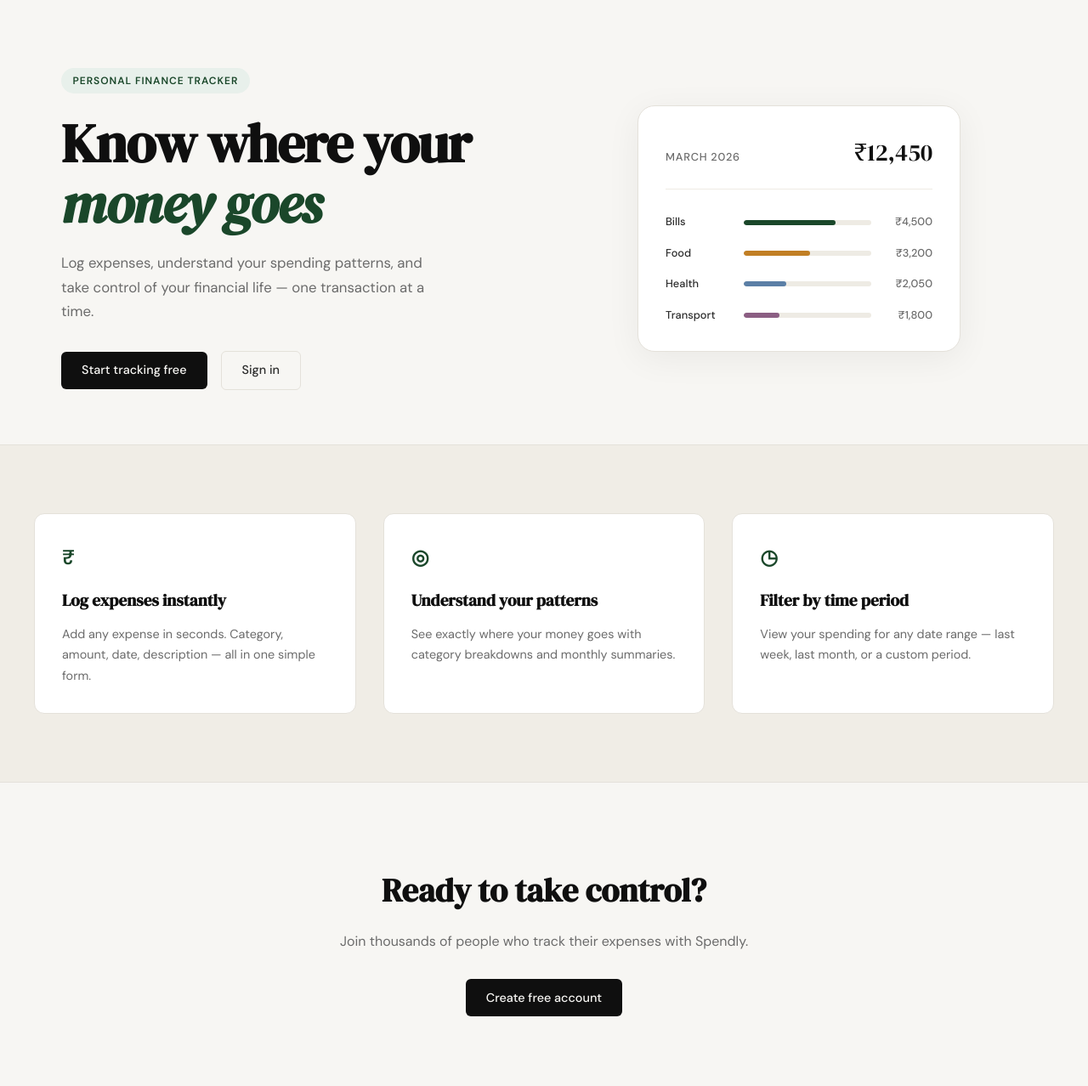
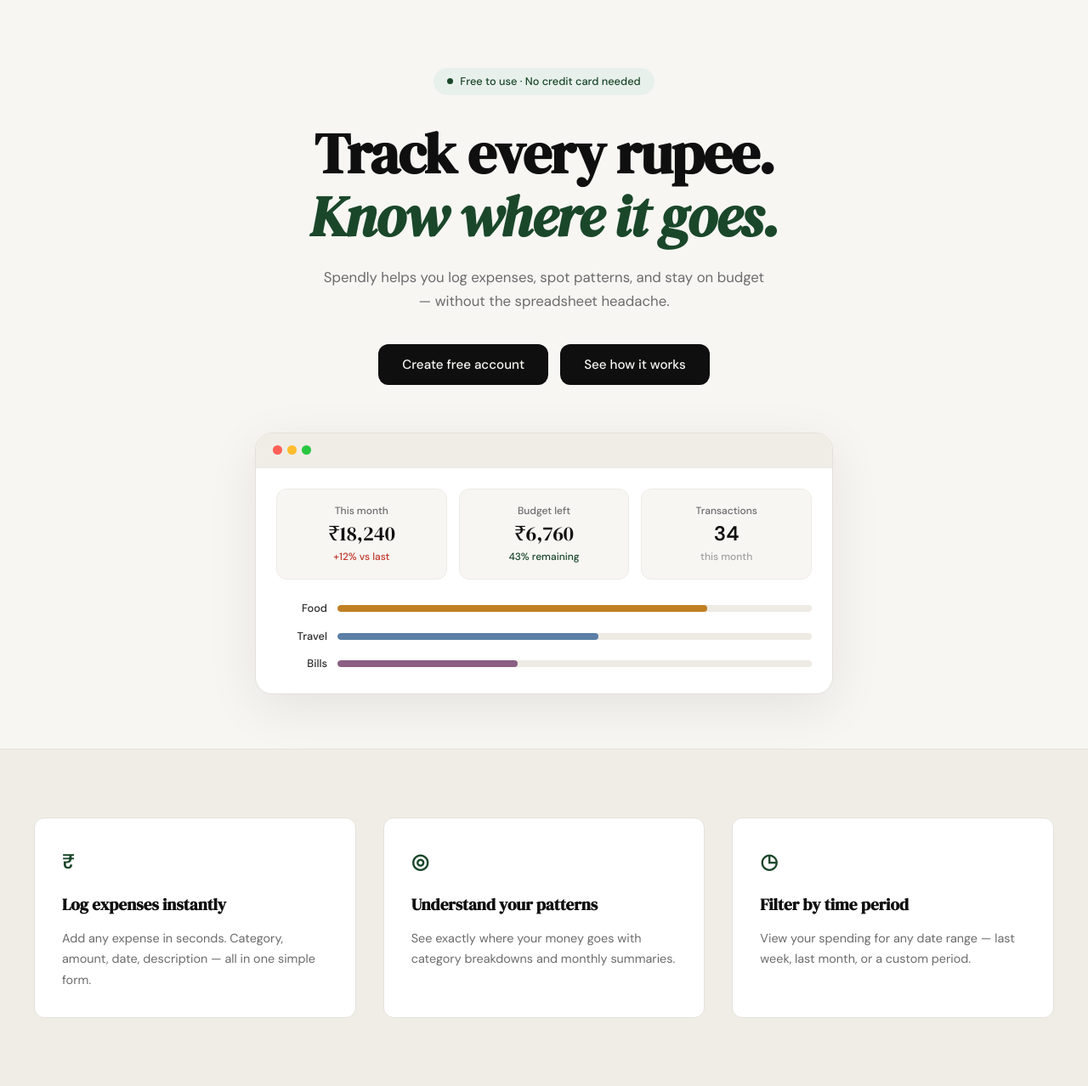
Before and after one commit to Pritam1026/Expense_Trackert, a Flask app: page / in a window 1280 px wide. Shown: the part 61-1339 px from the top of the page at 85% size. Run offline with Flask 3, Linux system fonts and the light colour scheme.

Commit message:
landing: redesign hero section to match mockup

```diff
--- /dev/null
+++ b/static/css/landing.css
@@ -0,0 +1,280 @@
+/* ------------------------------------------------------------------ */
+/* Hero — landing page only                                            */
+/* ------------------------------------------------------------------ */
+
+.lp-hero {
+    padding: 5rem 2rem 4rem;
+    text-align: center;
+}
+
+.lp-hero-inner {
+    max-width: 760px;
+    margin: 0 auto;
+}
+
+/* Badge */
+.lp-badge {
+    display: inline-flex;
+    align-items: center;
+    gap: 0.5rem;
+    background: var(--accent-light);
+    color: var(--accent);
+    font-size: 0.8rem;
+    font-weight: 500;
+    padding: 0.35rem 1rem;
+    border-radius: 999px;
+    margin-bottom: 2rem;
+}
+
+.lp-badge-dot {
+    width: 7px;
+    height: 7px;
+    background: var(--accent);
+    border-radius: 50%;
+    flex-shrink: 0;
+}
+
+/* Title */
+.lp-title {
+    font-family: var(--font-display);
+    font-size: clamp(2.6rem, 6vw, 4.2rem);
+    line-height: 1.1;
+    letter-spacing: -0.02em;
+    color: var(--ink);
+    margin-bottom: 1.25rem;
+}
+
+.lp-title em {
+    font-style: italic;
+    color: var(--accent);
+}
+
+/* Subtitle */
+.lp-subtitle {
+    font-size: 1.05rem;
+    color: var(--ink-muted);
+    line-height: 1.7;
+    max-width: 520px;
+    margin: 0 auto 2.25rem;
+}
+
+/* CTA buttons */
+.lp-actions {
+    display: flex;
+    gap: 0.875rem;
+    justify-content: center;
+    flex-wrap: wrap;
+    margin-bottom: 3.5rem;
+}
+
+.lp-btn {
+    display: inline-block;
+    background: var(--ink);
+    color: var(--paper);
+    padding: 0.75rem 1.75rem;
+    border-radius: var(--radius-md);
+    font-family: var(--font-body);
+    font-size: 0.95rem;
+    font-weight: 500;
+    border: none;
+    cursor: pointer;
+    transition: background 0.2s, transform 0.15s;
+    text-decoration: none;
+}
+
+.lp-btn:hover {
+    background: var(--accent);
+    transform: translateY(-1px);
+}
+
+/* ------------------------------------------------------------------ */
+/* Mock dashboard                                                      */
+/* ------------------------------------------------------------------ */
+
+.lp-dashboard {
+    background: var(--paper-card);
+    border: 1px solid var(--border);
+    border-radius: var(--radius-lg);
+    box-shadow: 0 16px 60px rgba(0, 0, 0, 0.08);
+    overflow: hidden;
+    max-width: 680px;
+    margin: 0 auto;
+}
+
+.lp-dash-chrome {
+    display: flex;
+    align-items: center;
+    gap: 6px;
+    padding: 0.9rem 1.25rem;
+    background: var(--paper-warm);
+    border-bottom: 1px solid var(--border-soft);
+}
+
+.lp-dot {
+    width: 11px;
+    height: 11px;
+    border-radius: 50%;
+}
+
+.lp-dot-red    { background: #ff5f57; }
+.lp-dot-yellow { background: #febc2e; }
+.lp-dot-green  { background: #28c840; }
+
+.lp-dash-body {
+    padding: 1.5rem;
+}
+
+/* Stat cards row */
+.lp-stat-row {
+    display: grid;
+    grid-template-columns: repeat(3, 1fr);
+    gap: 0.875rem;
+    margin-bottom: 1.5rem;
+}
+
+.lp-stat {
+    background: var(--paper);
+    border: 1px solid var(--border-soft);
+    border-radius: var(--radius-md);
+    padding: 1rem 1.1rem;
+    display: flex;
+    flex-direction: column;
+    gap: 0.2rem;
+}
+
+.lp-stat-label {
+    font-size: 0.75rem;
+    color: var(--ink-muted);
+    font-weight: 500;
+}
+
+.lp-stat-value {
+    font-family: var(--font-display);
+    font-size: 1.5rem;
+    color: var(--ink);
+    line-height: 1.2;
+}
+
+.lp-stat-plain {
+    font-family: var(--font-body);
+    font-weight: 600;
+}
+
+.lp-stat-sub   { font-size: 0.75rem; font-weight: 500; }
+.lp-stat-up    { color: #c0392b; }
+.lp-stat-ok    { color: var(--accent); }
+.lp-stat-muted { color: var(--ink-faint); }
+
+/* Category bars */
+.lp-bars {
+    display: flex;
+    flex-direction: column;
+    gap: 0.75rem;
+}
+
+.lp-bar-row {
+    display: grid;
+    grid-template-columns: 60px 1fr;
+    align-items: center;
+    gap: 0.75rem;
+}
+
+.lp-bar-label {
+    font-size: 0.8rem;
+    font-weight: 500;
+    color: var(--ink-soft);
+    text-align: right;
+}
+
+.lp-bar-track {
+    height: 8px;
+    background: var(--border-soft);
+    border-radius: 999px;
+    overflow: hidden;
+}
+
+.lp-bar {
+    height: 100%;
+    border-radius: 999px;
+}
+
+.lp-bar-amber  { background: #c17f24; }
+.lp-bar-blue   { background: #5b7fa6; }
+.lp-bar-purple { background: #8b5e83; }
+
+/* ------------------------------------------------------------------ */
+/* Modal                                                               */
+/* ------------------------------------------------------------------ */
+
+.lp-modal-overlay {
+    display: none;
+    position: fixed;
+    inset: 0;
+    background: rgba(15, 15, 15, 0.7);
+    z-index: 200;
+    align-items: center;
+    justify-content: center;
+    padding: 2rem;
+    backdrop-filter: blur(4px);
+}
+
+.lp-modal-overlay.lp-modal-open {
+    display: flex;
+}
+
+.lp-modal {
+    position: relative;
+    background: var(--paper-card);
+    border-radius: var(--radius-lg);
+    box-shadow: 0 24px 80px rgba(0, 0, 0, 0.25);
+    overflow: hidden;
+    max-width: 860px;
+    width: 100%;
+    animation: modalIn 0.2s ease;
+}
+
+@keyframes modalIn {
+    from { opacity: 0; transform: scale(0.96) translateY(8px); }
+    to   { opacity: 1; transform: scale(1)    translateY(0); }
+}
+
+.lp-modal-close {
+    position: absolute;
+    top: 0.875rem;
+    right: 0.875rem;
+    background: var(--paper-warm);
+    border: 1px solid var(--border);
+    border-radius: 50%;
+    width: 32px;
+    height: 32px;
+    font-size: 0.85rem;
+    color: var(--ink-muted);
+    cursor: pointer;
+    display: flex;
+    align-items: center;
+    justify-content: center;
+    transition: background 0.15s, color 0.15s;
+    z-index: 1;
+}
+
+.lp-modal-close:hover {
+    background: var(--ink);
+    color: var(--paper);
+    border-color: var(--ink);
+}
+
+.lp-modal-img {
+    display: block;
+    width: 100%;
+    height: auto;
+}
+
+/* ------------------------------------------------------------------ */
+/* Responsive                                                          */
+/* ------------------------------------------------------------------ */
+
+@media (max-width: 600px) {
+    .lp-stat-row { grid-template-columns: 1fr 1fr; }
+    .lp-stat:last-child { grid-column: span 2; }
+    .lp-title { font-size: 2.2rem; }
+}
--- a/templates/landing.html
+++ b/templates/landing.html
@@ -2,65 +2,100 @@
 
 {% block title %}Spendly — Track Every Rupee{% endblock %}
 
+{% block head %}
+<link rel="stylesheet" href="{{ url_for('static', filename='css/landing.css') }}">
+{% endblock %}
+
 {% block content %}
 
-<section class="hero">
-    <div class="hero-inner">
-        <div class="hero-badge">Personal Finance Tracker</div>
-        <h1 class="hero-title">
-            Know where your<br>
-            <em>money goes</em>
+<!-- ======================== HERO (redesigned) ======================== -->
+<section class="lp-hero">
+    <div class="lp-hero-inner">
+
+        <div class="lp-badge">
+            <span class="lp-badge-dot"></span>
+            Free to use &middot; No credit card needed
+        </div>
+
+        <h1 class="lp-title">
+            Track every rupee.<br>
+            <em>Know where it goes.</em>
         </h1>
-        <p class="hero-subtitle">
-            Log expenses, understand your spending patterns,
-            and take control of your financial life —
-            one transaction at a time.
+
+        <p class="lp-subtitle">
+            Spendly helps you log expenses, spot patterns, and stay
+            on budget &mdash; without the spreadsheet headache.
         </p>
-        <div class="hero-actions">
-            <a href="{{ url_for('register') }}" class="btn-primary">Start tracking free</a>
-            <a href="{{ url_for('login') }}" class="btn-ghost">Sign in</a>
+
+        <div class="lp-actions">
+            <a href="{{ url_for('register') }}" class="lp-btn">Create free account</a>
+            <button class="lp-btn" id="howItWorksBtn">See how it works</button>
         </div>
-    </div>
-    <div class="hero-visual">
-        <div class="mock-card">
-            <div class="mock-card-header">
-                <span class="mock-label">March 2026</span>
-                <span class="mock-total">₹12,450</span>
+
+        <!-- Mock dashboard visual -->
+        <div class="lp-dashboard">
+            <div class="lp-dash-chrome">
+                <span class="lp-dot lp-dot-red"></span>
+                <span class="lp-dot lp-dot-yellow"></span>
+                <span class="lp-dot lp-dot-green"></span>
             </div>
-            <div class="mock-bars">
-                <div class="mock-bar-row">
-                    <span class="mock-cat">Bills</span>
-                    <div class="mock-bar-track">
-                        <div class="mock-bar" style="width: 72%"></div>
+            <div class="lp-dash-body">
+                <div class="lp-stat-row">
+                    <div class="lp-stat">
+                        <span class="lp-stat-label">This month</span>
+                        <span class="lp-stat-value">₹18,240</span>
+                        <span class="lp-stat-sub lp-stat-up">+12% vs last</span>
                     </div>
-                    <span class="mock-amt">₹4,500</span>
+                    <div class="lp-stat">
+                        <span class="lp-stat-label">Budget left</span>
+                        <span class="lp-stat-value">₹6,760</span>
+                        <span class="lp-stat-sub lp-stat-ok">43% remaining</span>
+                    </div>
+                    <div class="lp-stat">
+                        <span class="lp-stat-label">Transactions</span>
+                        <span class="lp-stat-value lp-stat-plain">34</span>
+                        <span class="lp-stat-sub lp-stat-muted">this month</span>
+                    </div>
                 </div>
-                <div class="mock-bar-row">
-                    <span class="mock-cat">Food</span>
-                    <div class="mock-bar-track">
-                        <div class="mock-bar mock-bar-2" style="width: 52%"></div>
+                <div class="lp-bars">
+                    <div class="lp-bar-row">
+                        <span class="lp-bar-label">Food</span>
+                        <div class="lp-bar-track">
+                            <div class="lp-bar lp-bar-amber" style="width: 78%"></div>
+                        </div>
                     </div>
-                    <span class="mock-amt">₹3,200</span>
-                </div>
-                <div class="mock-bar-row">
-                    <span class="mock-cat">Health</span>
-                    <div class="mock-bar-track">
-                        <div class="mock-bar mock-bar-3" style="width: 33%"></div>
+                    <div class="lp-bar-row">
+                        <span class="lp-bar-label">Travel</span>
+                        <div class="lp-bar-track">
+                            <div class="lp-bar lp-bar-blue" style="width: 55%"></div>
+                        </div>
                     </div>
-                    <span class="mock-amt">₹2,050</span>
-                </div>
-                <div class="mock-bar-row">
-                    <span class="mock-cat">Transport</span>
-                    <div class="mock-bar-track">
-                        <div class="mock-bar mock-bar-4" style="width: 28%"></div>
+                    <div class="lp-bar-row">
+                        <span class="lp-bar-label">Bills</span>
+                        <div class="lp-bar-track">
+                            <div class="lp-bar lp-bar-purple" style="width: 38%"></div>
+                        </div>
                     </div>
-                    <span class="mock-amt">₹1,800</span>
                 </div>
             </div>
         </div>
+
     </div>
 </section>
 
+<!-- ======================== MODAL ======================== -->
+<div class="lp-modal-overlay" id="modalOverlay">
+    <div class="lp-modal">
+        <button class="lp-modal-close" id="modalClose" aria-label="Close">&#x2715;</button>
+        <img
+            src="{{ url_for('static', filename='img/dashboard-preview.png') }}"
+            alt="Spendly dashboard preview"
+            class="lp-modal-img"
+        >
+    </div>
+</div>
+
+<!-- ======================== FEATURES (unchanged) ======================== -->
 <section class="features">
     <div class="features-inner">
         <div class="feature-card">
@@ -90,3 +125,20 @@
 </section>
 
 {% endblock %}
+
+{% block scripts %}
+<script>
+    const btn     = document.getElementById('howItWorksBtn');
+    const overlay = document.getElementById('modalOverlay');
+    const close   = document.getElementById('modalClose');
+
+    btn.addEventListener('click', () => overlay.classList.add('lp-modal-open'));
+    close.addEventListener('click', () => overlay.classList.remove('lp-modal-open'));
+    overlay.addEventListener('click', (e) => {
+        if (e.target === overlay) overlay.classList.remove('lp-modal-open');
+    });
+    document.addEventListener('keydown', (e) => {
+        if (e.key === 'Escape') overlay.classList.remove('lp-modal-open');
+    });
+</script>
+{% endblock %}
```
Also changed, not shown: static/img/dashboard-preview.png (added).
